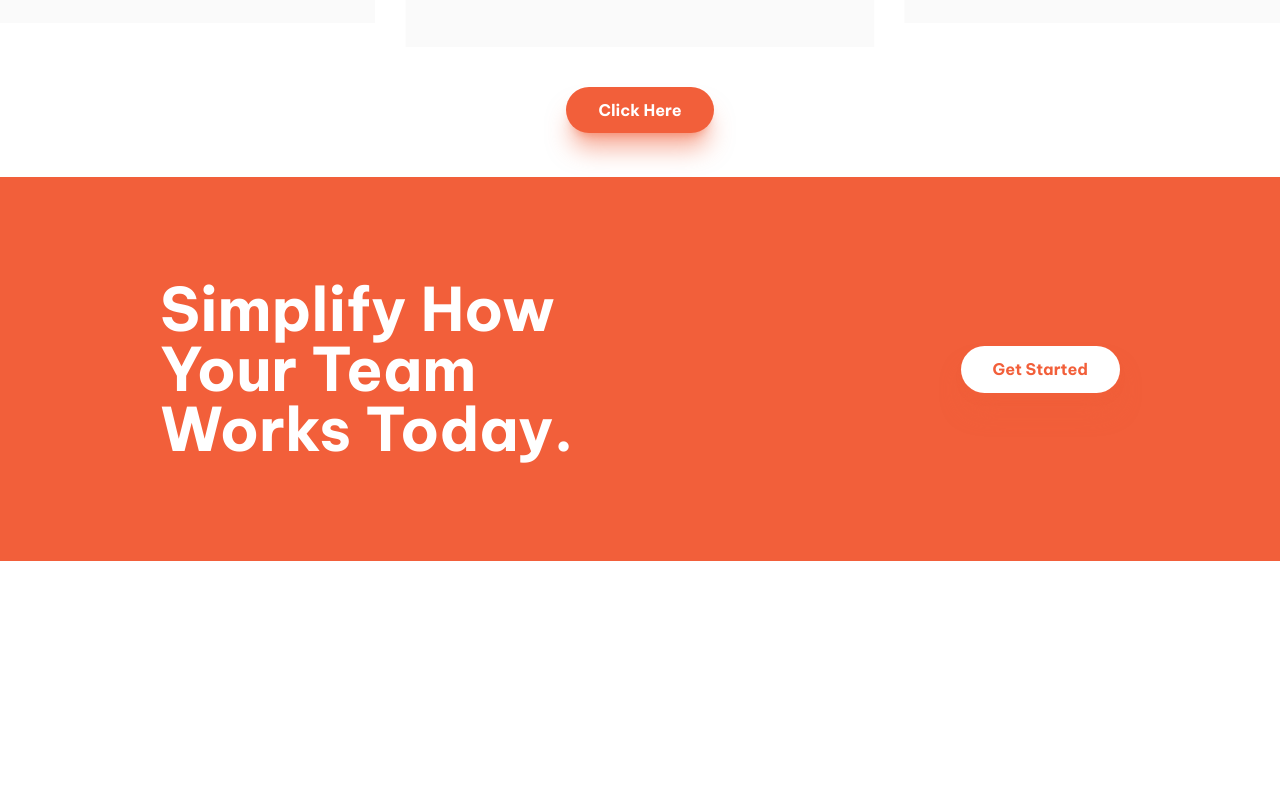
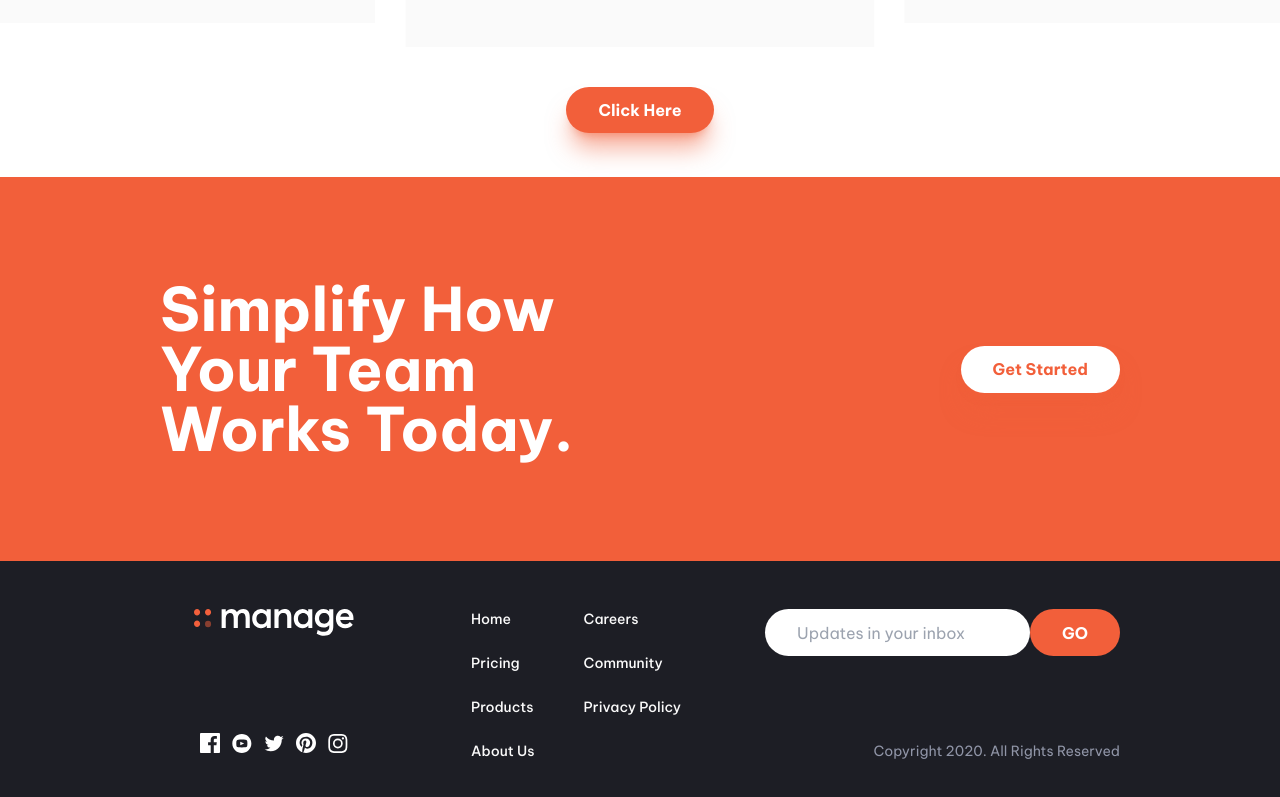
Before and after one commit to noman-e-jawad/next-tailwind, a Next.js app: page / in a window 1280 px wide. Shown: the part 1459-2256 px from the top of the page. Before the commit the page ends 2020 px from the top, so only its background shows below. Built offline with nearby package versions, Linux system fonts and the light colour scheme.

Commit message:
footer completed

```diff
--- a/pages/index.js
+++ b/pages/index.js
@@ -3,6 +3,7 @@ import Image from "next/image";
 import Features from "../src/components/Features";
 import Testimonial from "../src/components/Testimonial";
 import CTA from "../src/components/CTA";
+import Footer from "../src/components/Footer";
 import styles from "../styles/Home.module.css";
 
 export default function Home() {
@@ -11,6 +12,7 @@ export default function Home() {
       <Features />
       <Testimonial />
       <CTA />
+      <Footer />
     </div>
   );
 }
--- a/src/components/Footer.jsx
+++ b/src/components/Footer.jsx
@@ -1,7 +1,41 @@
 import React from "react";
 
 const Footer = () => {
-  return <div>Footer</div>;
+  return <footer className="fluid bg-dark-blue py-12 flex flex-col items-center justify-center gap-12 w-full md:flex-row md:items-start relative">
+    {/* footer form */}
+    <div className="flex flex-row justify-between w-full order-1 md:order-4">
+      <input type="email" placeholder="Updates in your inbox" className="button-primary bg-white body-text focus-visible:outline-0 text-left font-normal shadow-none" />
+      <button type="submit" className="button-primary shadow-none">GO</button>
+    </div>
+    {/* footer navigation */}
+    <div className="flex flex-row justify-between w-full px-9 order-2">
+        <ul className="nav-item">
+          <li>Home</li>
+          <li>Pricing</li>
+          <li>Products</li>
+          <li>About Us</li>
+        </ul>
+        <ul className="nav-item">
+          <li>Careers</li>
+          <li>Community</li>
+          <li>Privacy Policy</li>
+        </ul>
+    </div>
+    {/* icon box */}
+    <div className="flex flex-col gap-12 w-full items-center order-3 md:order-1 md:flex-col-reverse md:justify-between h-36">
+      <ul className="flex flex-row gap-9 md:gap-3">
+        <li><i ><img className="social-icon" src="/images/icon-facebook.svg" /></i></li>
+        <li><i ><img className="social-icon" src="/images/icon-youtube.svg" /></i></li>
+        <li><i ><img className="social-icon" src="/images/icon-twitter.svg" /></i></li>
+        <li><i ><img className="social-icon" src="/images/icon-pinterest.svg" /></i></li>
+        <li><i ><img className="social-icon" src="/images/icon-instagram.svg" /></i></li>
+      </ul>
+    {/* footer logo */}
+    <img className="w-40 h-auto order-2" src="/images/logo-white.svg" />
+    </div>
+    {/* copyright */}
+    <p className="text-dark-graishBlue text-sm order-4 md:order-3 md:absolute md:self-end md:right-40">Copyright 2020. All Rights Reserved</p>
+  </footer>
 };
 
 export default Footer;
--- a/styles/globals.css
+++ b/styles/globals.css
@@ -36,6 +36,12 @@
   .testimonial-slide {
     @apply pb-11 px-8 w-full bg-light-gray text-center flex justify-center items-center flex-col gap-6;
   }
+  .nav-item {
+    @apply text-sm font-medium  text-left text-light-gray flex flex-col gap-6;
+  }
+  .social-icon {
+    @apply h-8 w-8 object-contain md:h-5 md:w-5;
+  }
 }
 
 /* p-1 = .25rem = 4px*/
--- a/tailwind.config.js
+++ b/tailwind.config.js
@@ -26,6 +26,10 @@ module.exports = {
           orange: "#FFF0EB",
           gray: "#fafafa",
         },
+        dark: {
+          blue: "#1D1E25",
+          graishBlue: "#9095A7",
+        },
       },
     },
   },
```
Also changed, not shown: public/images/logo-white.svg (added).
